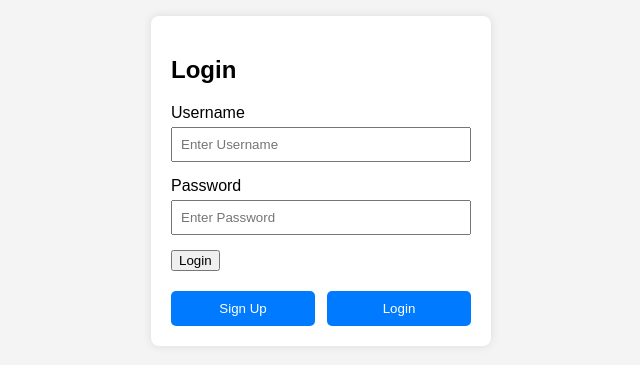
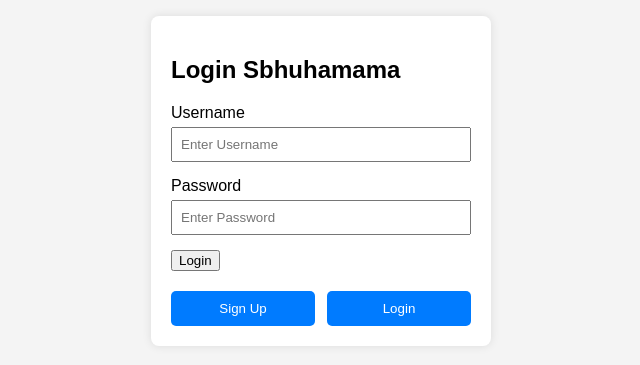
Before and after one commit to PrimeBlinders/Websites, a plain HTML site: page login/index.html in a window 1280 px wide. Shown: the part 227-592 px from the top of the page, without its empty margins (319-959 px from the left). Drawn offline with Linux system fonts and the light colour scheme.

Commit message:
Update index.html

```diff
--- a/login/index.html
+++ b/login/index.html
@@ -76,7 +76,7 @@
     </div>
 
     <div id="loginForm" style="display:block;">
-        <h2>Login</h2>
+        <h2>Login Sbhuhamama</h2>
         <div class="form-group">
             <label for="usernameLogin">Username</label>
             <input type="text" id="usernameLogin" placeholder="Enter Username">
```
